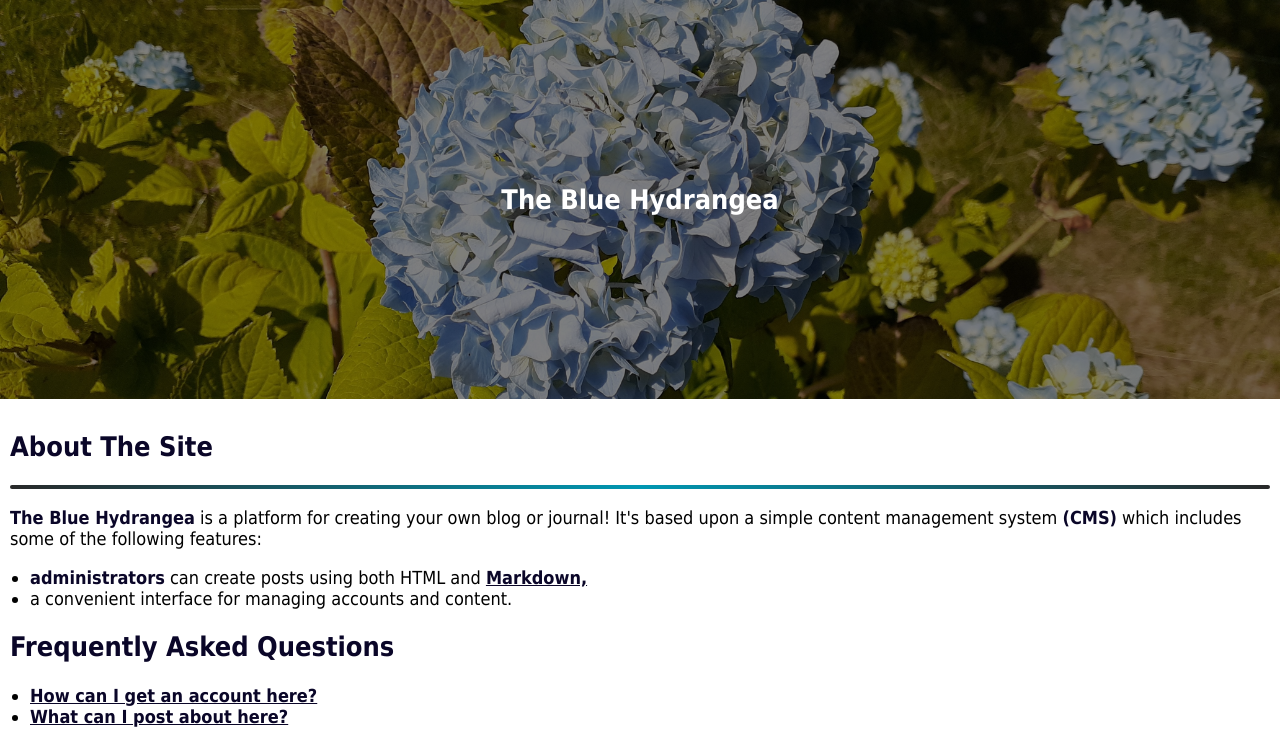
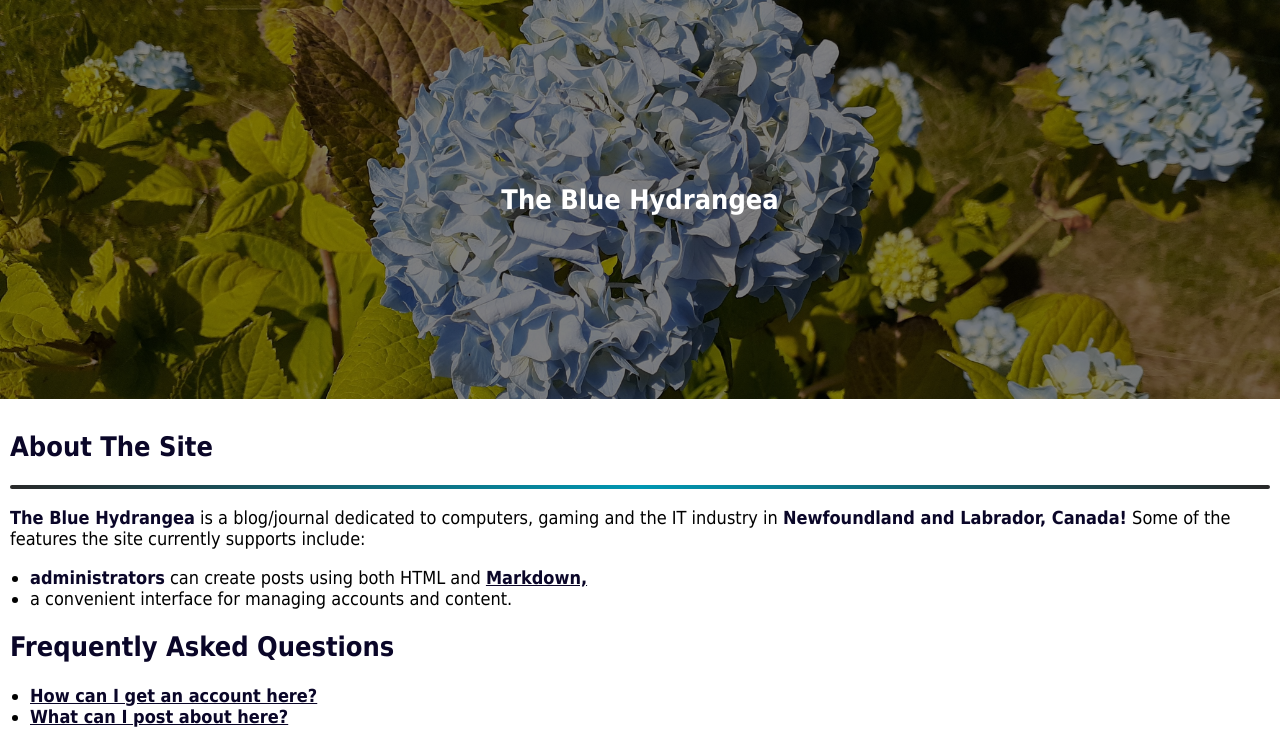
Before and after one commit to st0h/Django, a Django app: template website/posts/templates/posts/about.html in a window 1280 px wide. Shown: the part 109-857 px from the top of the page. Run offline with Django 3.2, Linux system fonts and the light colour scheme; the template is opened without the code that fills it, so the values that code supplies are empty.

Commit message:
Edited about.html

```diff
--- a/website/posts/templates/posts/about.html
+++ b/website/posts/templates/posts/about.html
@@ -2,8 +2,8 @@
 {% block content %}
 <h1>About The Site</h1>
 <hr>
-<p><strong>The Blue Hydrangea</strong> is a platform for creating your own blog or journal! It's based upon a
-simple content management system <strong>(CMS)</strong> which includes some of the following features:</p>
+<p><strong>The Blue Hydrangea</strong> is a blog/journal dedicated to computers, gaming and the IT industry in <strong>Newfoundland and Labrador,
+Canada!</strong> Some of the features the site currently supports include:
 <ul>
     <li><strong>administrators</strong> can create posts using both HTML and <a href="https://www.markdownguide.org">Markdown,</a></li>
     <li>a convenient interface for managing accounts and content.</li>
```
